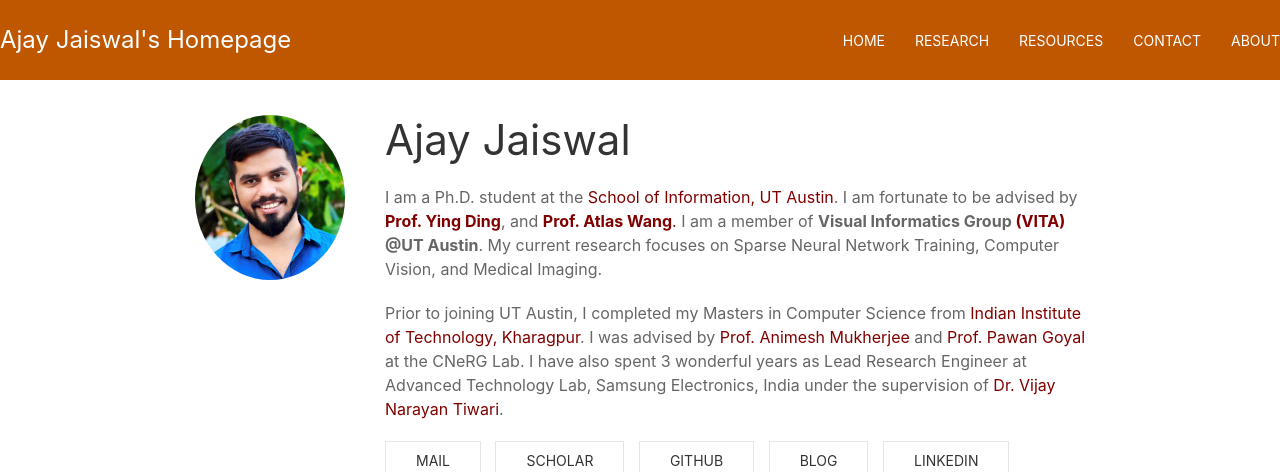
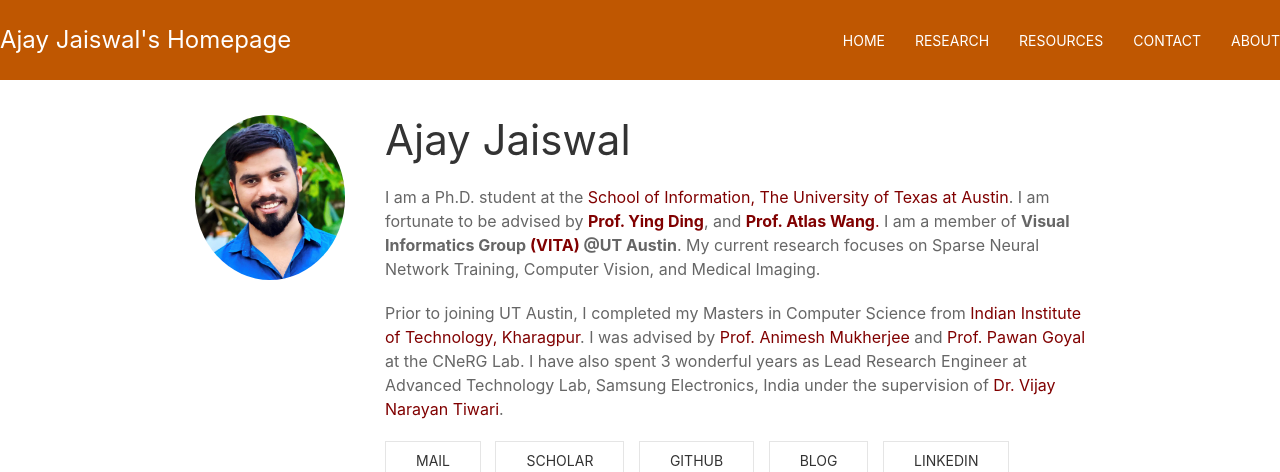
Before and after one commit to Ajay1994/ajay1994.github.io, a Jekyll site: the page index.html, which Jekyll copies as it is, in a window 1280 px wide and 900 px high, cut to the strip 0-472 px from the top of the window. Built offline with Jekyll 4.4.1, drawn with Linux system fonts in a browser that asks for light colours; nearby versions of some CDN libraries.

Commit message:
Update index.html

```diff
--- a/index.html
+++ b/index.html
@@ -68,7 +68,7 @@
                     <p>
                         I am a Ph.D. student at the
 			<a href = "https://www.ischool.utexas.edu/" style="color:#800000">
-			School of Information, UT Austin</a>. I am fortunate to be advised by
+			School of Information, The University of Texas at Austin</a>. I am fortunate to be advised by
 			<b><a href = "https://yingding.ischool.utexas.edu/" style="color:#800000">Prof. Ying Ding</a></b>, and
 			<b><a href = "https://www.ece.utexas.edu/people/faculty/atlas-wang" style="color:#800000">Prof. Atlas Wang</b>.</a> I am a member of
 			<b>Visual Informatics Group
```
